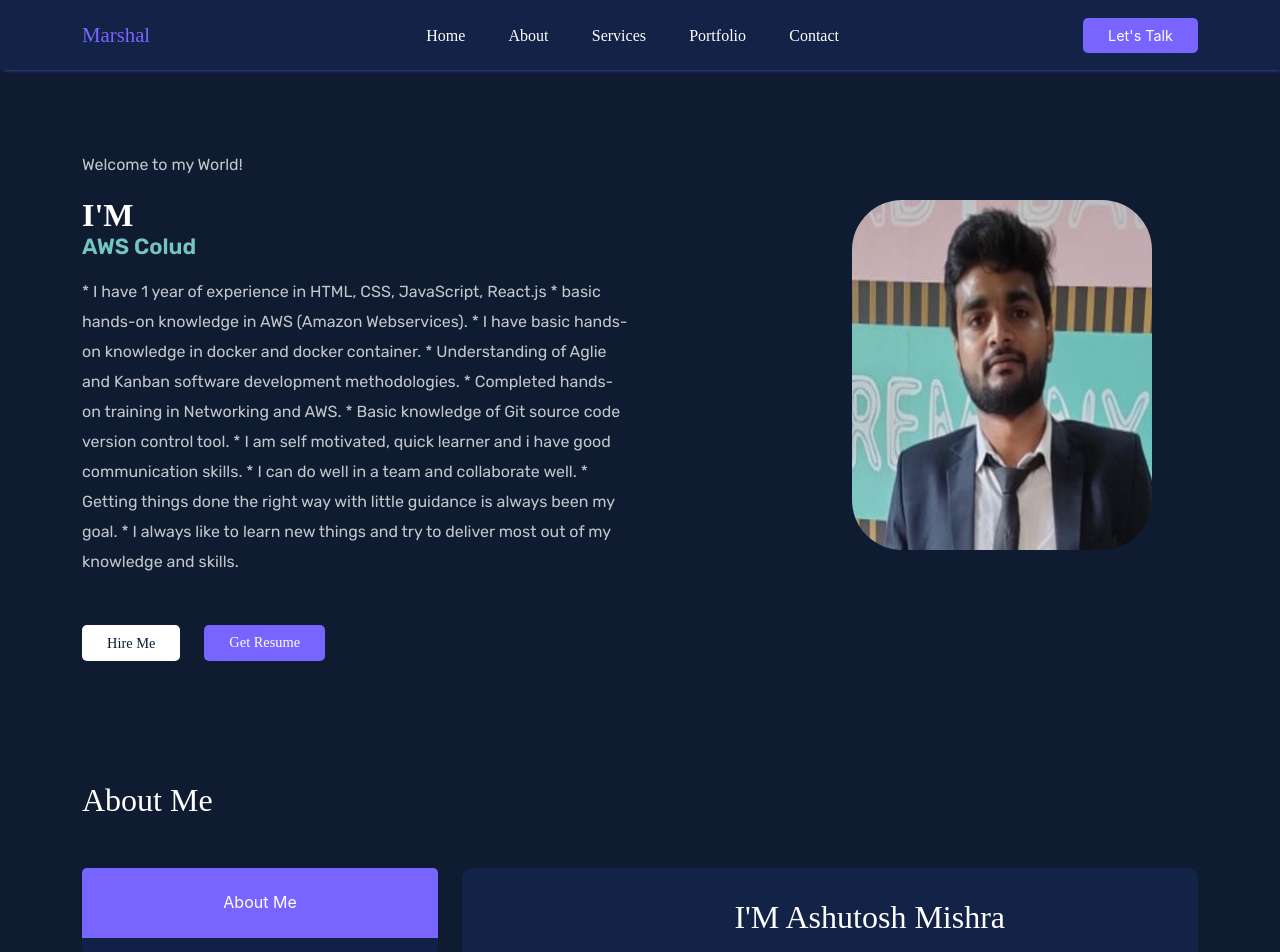
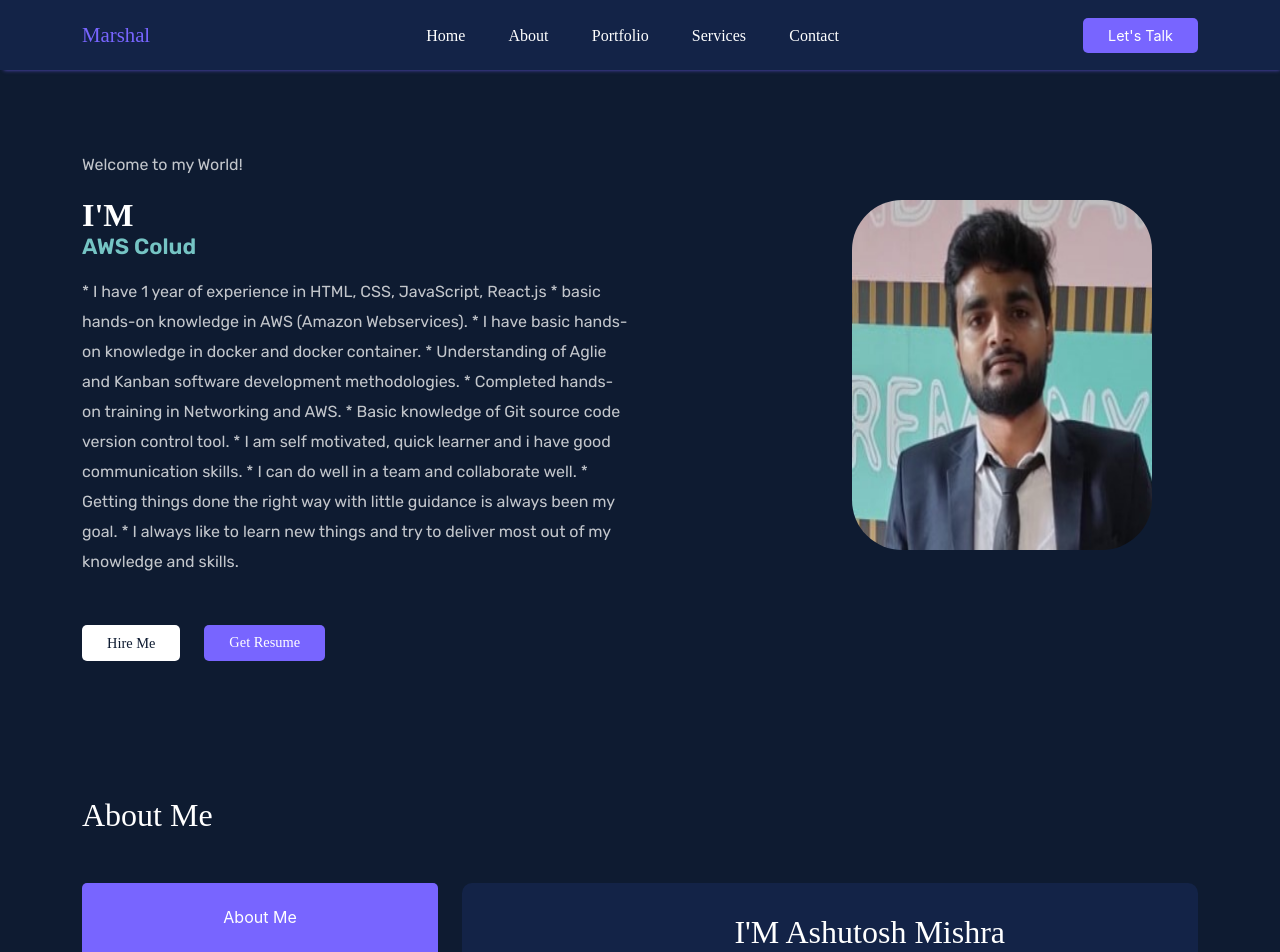
Before and after one commit to ashumish/Portfolio-web-app, a React (Create React App) app: page / in a window 1280 px wide. Shown: the top 952 px of the page. Built offline with nearby package versions, Linux system fonts and the light colour scheme.

Commit message:
Routes bug Fix

```diff
--- a/src/components/about/About.jsx
+++ b/src/components/about/About.jsx
@@ -1,17 +1,17 @@
-import React,{useState} from 'react';
+import React, { useState } from "react";
 import "./about.css";
 import { Container, Row, Col } from "reactstrap";
 import aboutImg from "../../assests/Images/hero__img.png";
-import Education from './Education';
-import Skills from './Skills';
+import Education from "./Education";
+import Skills from "./Skills";
 const About = () => {
-    const[aboutFilter, setAboutFilter]=useState("ABOUT");
+  const [aboutFilter, setAboutFilter] = useState("ABOUT");
   return (
     <section id="about">
       <Container>
         <Row>
           <Col lg="12" className="mb-5">
-            <h2>About Me</h2>
+            <h2 className="page__title">About Me</h2>
           </Col>
           <Col lg="4" md="3">
             <div className="about__btns d-flex flex-column align-items-center">
@@ -105,6 +105,6 @@ const About = () => {
       </Container>
     </section>
   );
-}
+};
 
-export default About
+export default About;
--- a/src/components/about/about.css
+++ b/src/components/about/about.css
@@ -11,6 +11,9 @@
   background: transparent;
   border-bottom: 1px solid #7865ff;
   border-radius: 5px 5px 0px 0px;
+}
+.page__title{
+  margin-top: 15px;
 }
 .about__btn-active {
   width: 100%;
--- a/src/components/contact/Contact.jsx
+++ b/src/components/contact/Contact.jsx
@@ -8,7 +8,7 @@ const Contact = () => {
       <Container>
         <Row>
           <Col lg="12" className="mb-5">
-            <h2>Get In Touch</h2>
+            <h2 className="page__title">Get In Touch</h2>
           </Col>
           <Col lg="6" md="6">
             <div className="contact__info__container d-flex align-items-center gap-5">
@@ -33,7 +33,7 @@ const Contact = () => {
             </div>
           </Col>
           <Col lg="6" md="6">
-            <Form/>
+            <Form />
           </Col>
         </Row>
       </Container>
--- a/src/components/contact/contact.css
+++ b/src/components/contact/contact.css
@@ -14,3 +14,6 @@
 .single__info__box h6{
     font-size: 1.1rem;
 }
+.page__title{
+    margin-top: 15px;
+}
--- a/src/components/header/Header.jsx
+++ b/src/components/header/Header.jsx
@@ -2,11 +2,11 @@ import React, { useRef, useEffect } from "react";
 import { Container } from "reactstrap";
 import "./header.css";
 const navLinks = [
-  { dispaly: "Home", url: "/home" },
-  { dispaly: "About", url: "/about" },
-  { dispaly: "Services", url: "/services" },
-  { dispaly: "Portfolio", url: "/portfolio" },
-  { dispaly: "Contact", url: "/contact" },
+  { dispaly: "Home", url: "#home" },
+  { dispaly: "About", url: "/#about" },
+  { dispaly: "Portfolio", url: "/#portfolio" },
+  { dispaly: "Services", url: "/#services" },
+  { dispaly: "Contact", url: "/#contact" },
 ];
 const Header = () => {
   // const handleClick = (e)=>{
--- a/src/components/portfolio/Portfolio.jsx
+++ b/src/components/portfolio/Portfolio.jsx
@@ -29,11 +29,11 @@ const protfolioData = [
 ];
 const Portfolio = () => {
   return (
-    <section>
+    <section id="portfolio">
       <Container>
         <Row>
           <Col lg="12" className="portfolio__top mb-5">
-            <h6>Explore my work and give a feedback</h6>
+            <h6 className="page__title">Explore my work and give a feedback</h6>
             <h2>Portfolio</h2>
           </Col>
 
--- a/src/components/portfolio/portfolio.css
+++ b/src/components/portfolio/portfolio.css
@@ -6,6 +6,9 @@
     position: relative;
     z-index: 90;
     cursor: pointer;
+}
+.page__title{
+    margin-top: 15px;
 }
 .portfolio__content{
     position:absolute;
--- a/src/components/services/Services.jsx
+++ b/src/components/services/Services.jsx
@@ -39,7 +39,7 @@ const Services = () => {
       <Container>
         <Row>
           <Col lg="12" className="services__top mb-5">
-            <h6>Features</h6>
+            <h6 className="page__title">Features</h6>
             <h2>What services I provide</h2>
           </Col>
           {servicesData.map((item,index) => (
--- a/src/components/services/services.css
+++ b/src/components/services/services.css
@@ -5,6 +5,9 @@
     cursor: pointer;
     border-bottom: 1px solid #7865ff;
     transition: 0.3s;
+}
+.page__title{
+    margin-top: 15px;
 }
 .service__icon{
     color: #7865ff;
```
